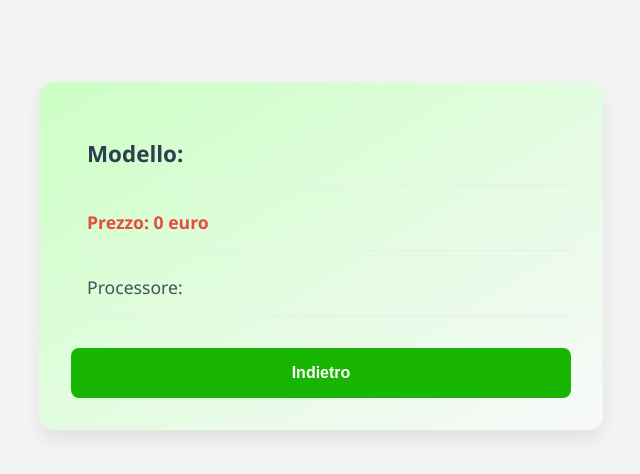
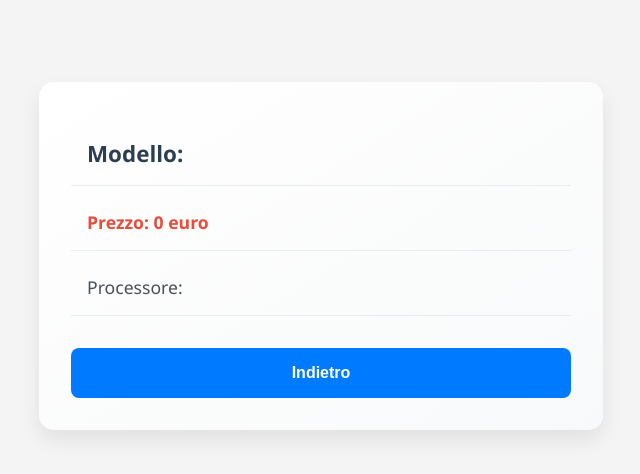
Before and after one commit to redpusha/andrea-s-store, an Angular app: page /prodotti/pc/1 in a window 1280 px wide. Shown: the top 474 px of the page, without its empty margins (319-959 px from the left). Built offline with nearby package versions, Linux system fonts and the light colour scheme.

Commit message:
Revert "modifico il css dei product"
This reverts commit f1e6e7e092410179f46c0e03f1fec542e4be087a.

```diff
--- a/src/app/home/home.component.css
+++ b/src/app/home/home.component.css
@@ -55,20 +55,23 @@
 
 /* Contenitore principale della barra di ricerca */
 .search-container {
-    width: 100vw;
-    margin: 1vh 5vw 0vh 74vw;
-    display: flex
+    position: relative;
+    width: 300px;
+    /* Larghezza desiderata */
+    margin: 50px auto;
+    /* Centra orizzontalmente nella pagina */
+    display: block;
 }
 
 /* Stile dell’input di ricerca */
 #searchInput {
-    width: 25vw;
+    width: 100%;
+    padding: 10px 40px 10px 15px;
     border: 1px solid #ccc;
     border-radius: 50px;
     font-size: 14px;
     outline: none;
     box-sizing: border-box;
-    height: 4vh;
 }
 
 /* Pulsante di ricerca (iconcina a destra) */
@@ -146,14 +149,17 @@
 
 .filtered-products-list {
     position: absolute;
-    width: 25vw;
+    top: 100%;
+    left: 0;
+    width: 100%;
     padding: 0;
     list-style: none;
     background-color: white;
     border-radius: 8px;
     box-shadow: 0 2px 10px rgba(0, 0, 0, 0.1);
     z-index: 1000;
-    margin-top: 4vh;
+    margin-top: 10px; /* Aggiunto margine superiore */
+    margin-bottom: 10px; /* Aggiunto margine inferiore */
 }
 
 .filtered-product-item {
--- a/src/app/pc/pc.component.css
+++ b/src/app/pc/pc.component.css
@@ -1,5 +1,5 @@
 .div-prodotti {
-    background: linear-gradient(to bottom right, #ccffc4, #f8f9fa);
+    background: linear-gradient(to bottom right, #ffffff, #f8f9fa);
     border-radius: 15px;
     box-shadow: 0 10px 20px rgba(0,0,0,0.08);
     padding: 2rem;
@@ -27,7 +27,7 @@
     margin-top: 1.5rem;
     border: none;
     border-radius: 8px;
-    background: #18b603;
+    background: #007bff;
     color: white;
     font-size: 1rem;
     font-weight: 600;
@@ -36,6 +36,6 @@
 }
 
 .back-button:hover {
-    background: #ff2d2d;
+    background: #0056b3;
     box-shadow: 0 4px 8px rgba(0,0,0,0.15);
 }
--- a/src/app/telefoni/telefoni.component.css
+++ b/src/app/telefoni/telefoni.component.css
@@ -1,5 +1,5 @@
 .div-prodotti {
-    background: linear-gradient(to bottom right, #ccffc4, #f8f9fa);
+    background: linear-gradient(to bottom right, #ffffff, #f8f9fa);
     border-radius: 15px;
     box-shadow: 0 10px 20px rgba(0,0,0,0.08);
     padding: 2rem;
@@ -27,7 +27,7 @@
     margin-top: 1.5rem;
     border: none;
     border-radius: 8px;
-    background: #18b603;
+    background: #007bff;
     color: white;
     font-size: 1rem;
     font-weight: 600;
@@ -36,6 +36,6 @@
 }
 
 .back-button:hover {
-    background: #ff2d2d;
+    background: #0056b3;
     box-shadow: 0 4px 8px rgba(0,0,0,0.15);
 }
--- a/src/app/televisori/televisori.component.css
+++ b/src/app/televisori/televisori.component.css
@@ -1,5 +1,5 @@
 .div-prodotti {
-    background: linear-gradient(to bottom right, #ccffc4, #f8f9fa);
+    background: linear-gradient(to bottom right, #ffffff, #f8f9fa);
     border-radius: 15px;
     box-shadow: 0 10px 20px rgba(0,0,0,0.08);
     padding: 2rem;
@@ -27,7 +27,7 @@
     margin-top: 1.5rem;
     border: none;
     border-radius: 8px;
-    background: #18b603;
+    background: #007bff;
     color: white;
     font-size: 1rem;
     font-weight: 600;
@@ -36,6 +36,6 @@
 }
 
 .back-button:hover {
-    background: #ff2d2d;
+    background: #0056b3;
     box-shadow: 0 4px 8px rgba(0,0,0,0.15);
 }
```
